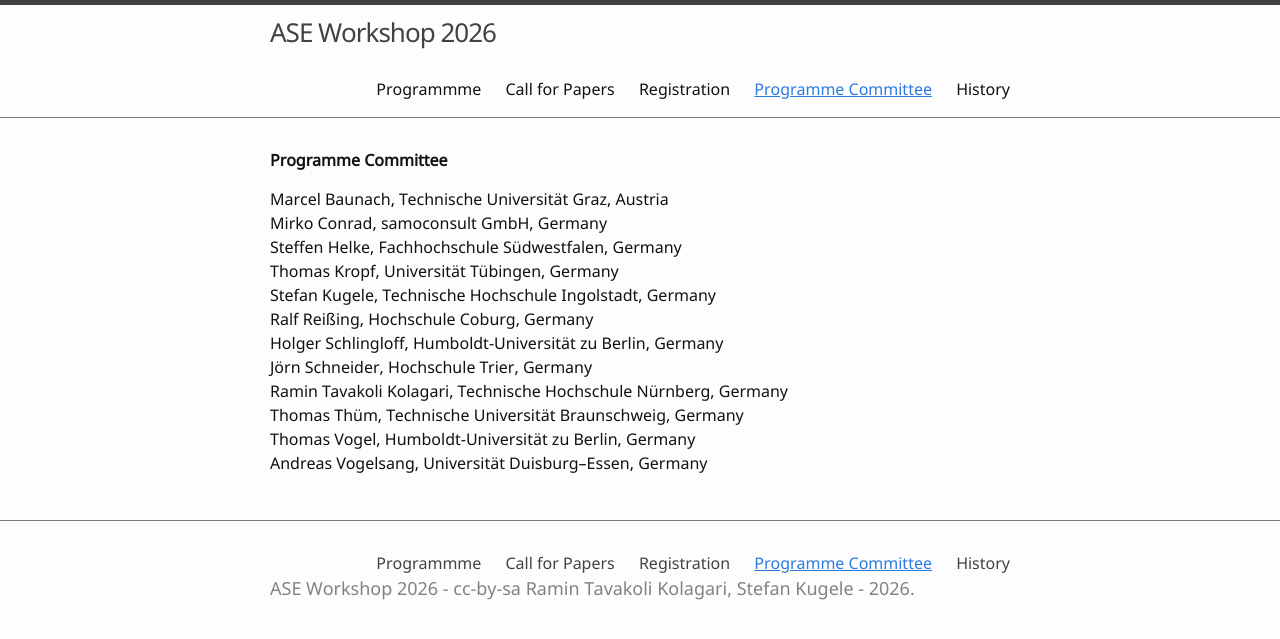
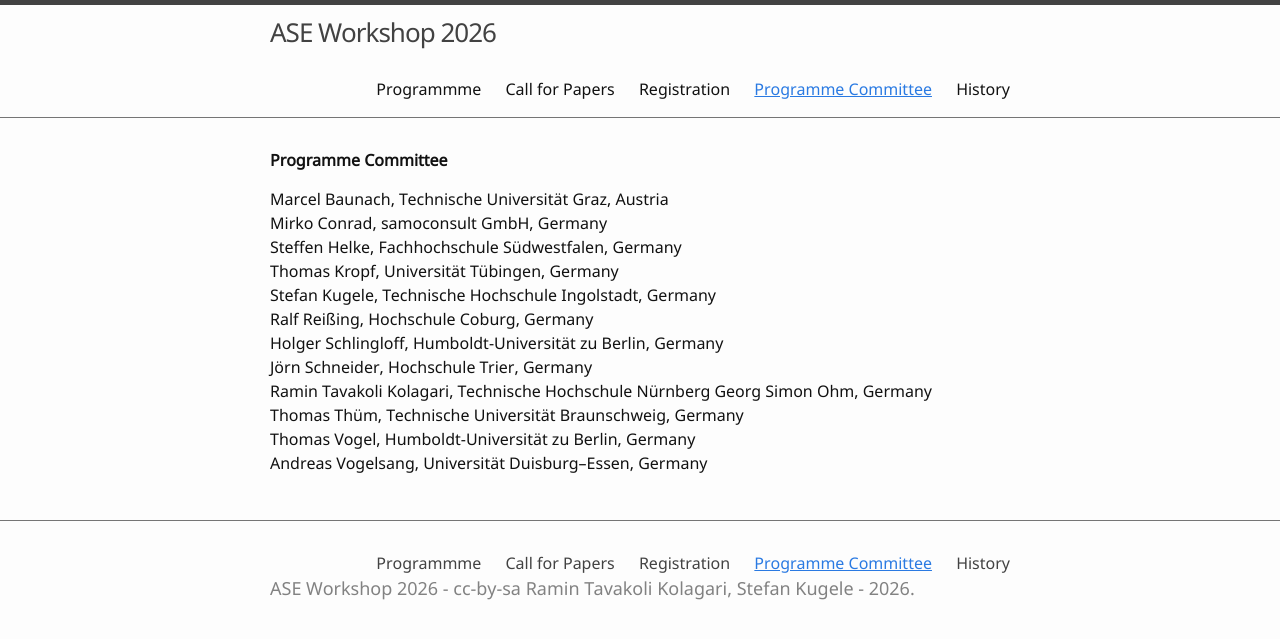
Before and after one commit to ASE-Workshop/2026, a Jekyll site: the page built from 2-programmkomitee.md, in a window 1280 px wide. Shown: the top 639 px of the page. Built offline with Jekyll 4.4.1, drawn with Linux system fonts in a browser that asks for light colours.

Commit message:
Update affiliation for Ramin Tavakoli Kolagari

```diff
--- a/2-programmkomitee.md
+++ b/2-programmkomitee.md
@@ -12,7 +12,7 @@ Stefan Kugele, Technische Hochschule Ingolstadt, Germany \
 Ralf Reißing, Hochschule Coburg, Germany \
 Holger Schlingloff, Humboldt-Universität zu Berlin, Germany \
 Jörn Schneider, Hochschule Trier, Germany \
-Ramin Tavakoli Kolagari, Technische Hochschule Nürnberg, Germany \
+Ramin Tavakoli Kolagari, Technische Hochschule Nürnberg Georg Simon Ohm, Germany \
 Thomas Thüm, Technische Universität Braunschweig, Germany \
 Thomas Vogel, Humboldt-Universität zu Berlin, Germany \
 Andreas Vogelsang, Universität Duisburg–Essen, Germany
```
